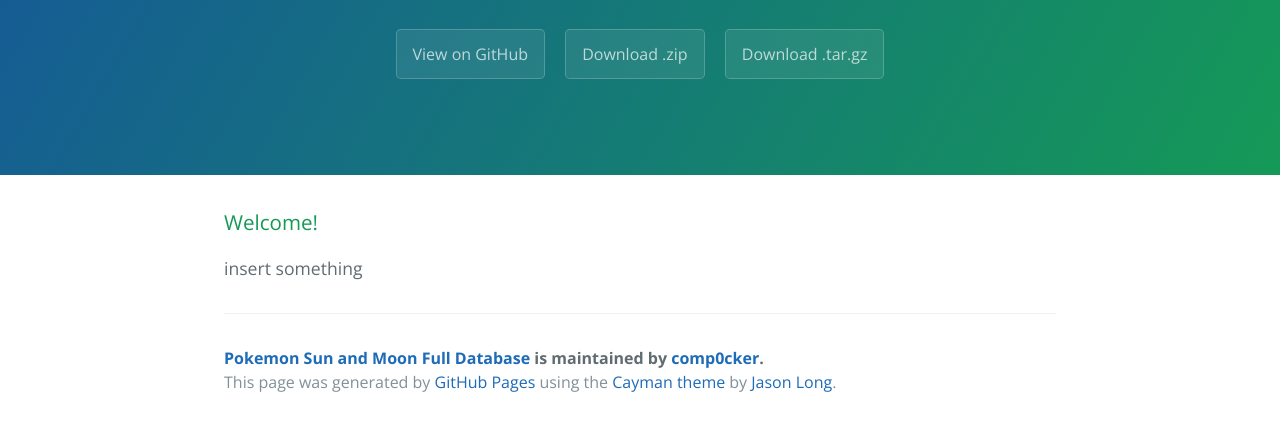
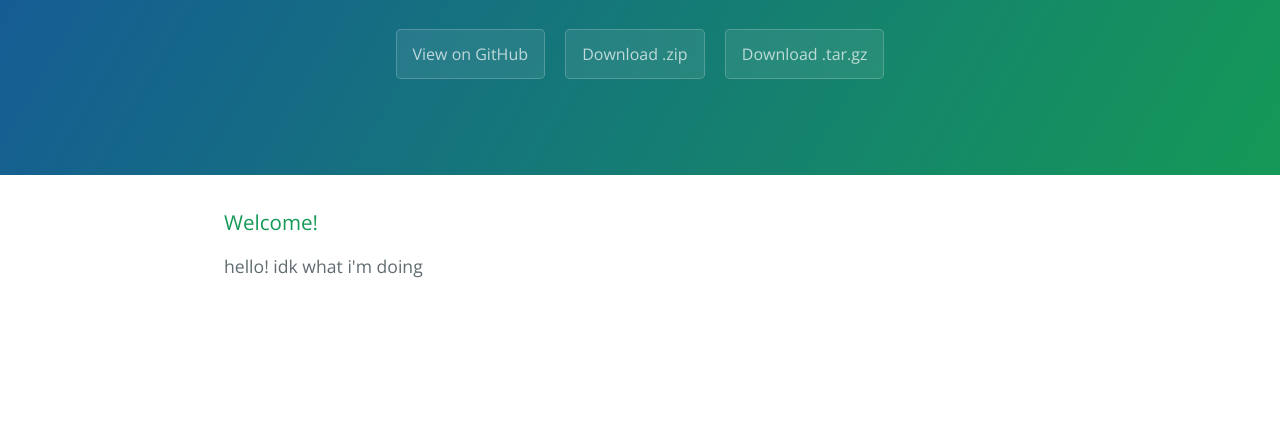
Before and after one commit to comp0cker/pokemon-database, a plain HTML site: page index.html in a window 1280 px wide. Shown: the part 208-638 px from the top of the page. Drawn offline with nearby package versions, Linux system fonts and the light colour scheme.

Commit message:
Update index.html

```diff
--- a/index.html
+++ b/index.html
@@ -22,13 +22,8 @@
       <h3>
 <a id="welcome" class="anchor" href="#welcome" aria-hidden="true"><span aria-hidden="true" class="octicon octicon-link"></span></a>Welcome!</h3>
 
-<p>insert something</p>
-
-      <footer class="site-footer">
-        <span class="site-footer-owner"><a href="https://github.com/comp0cker/pokemon-database">Pokemon Sun and Moon Full Database</a> is maintained by <a href="https://github.com/comp0cker">comp0cker</a>.</span>
-
-        <span class="site-footer-credits">This page was generated by <a href="https://pages.github.com">GitHub Pages</a> using the <a href="https://github.com/jasonlong/cayman-theme">Cayman theme</a> by <a href="https://twitter.com/jasonlong">Jason Long</a>.</span>
-      </footer>
+      hello!
+      idk what i'm doing
 
     </section>
 
```
